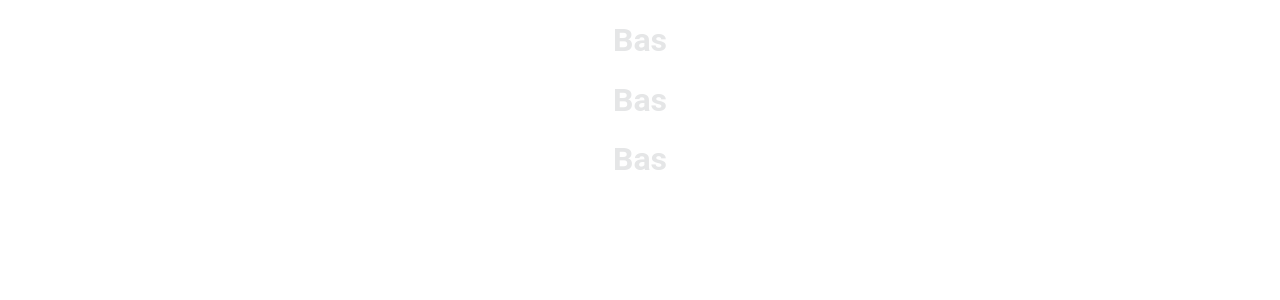
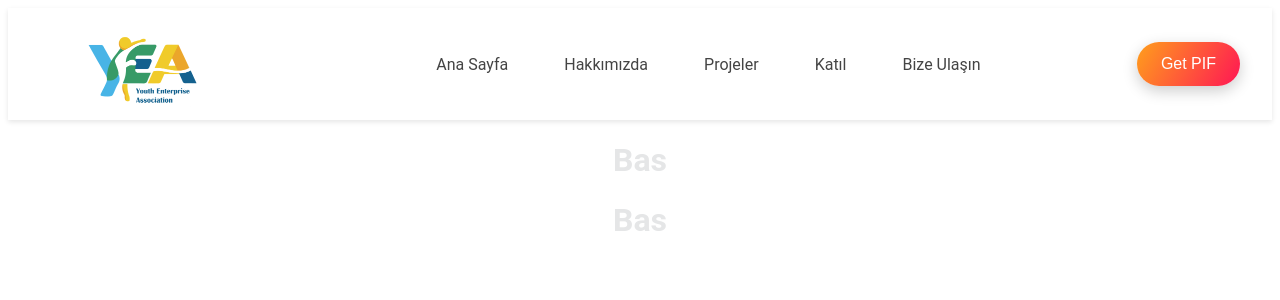
Before and after one commit to NusretTinel/GGD-WEBSITE, a Vue app in the folder ggd/: page /join in a window 1280 px wide. Shown: the top 300 px of the page. Built offline with nearby package versions, Linux system fonts and the light colour scheme.

Commit message:
Navbar pre release

```diff
--- a/ggd/src/components/PageContent/MainPage/MainPageContent.vue
+++ b/ggd/src/components/PageContent/MainPage/MainPageContent.vue
@@ -1,15 +1,85 @@
+<template>
+  <div class="homepage">
 
-<template>
-  <div class="">
-    <h1>Bas</h1>
+    <div class="hero-section">
+      <div class="text-content">
+        <h1>Genç Girişimci Derneği</h1>
+        <p>Türkiye'de gençlerin yerli ve uluslararası girişimlerine destek olan bir sivil toplum kuruluşu</p>
+        <div class="buttons">
+          <button class="primary-button">Biz Kimiz</button>
+          <button class="secondary-button">Projelerimiz</button>
+        </div>
+      </div>
+      <div class="image-content">
+        <img src="hero-image.jpg" alt="Group" />
+      </div>
+    </div>
   </div>
 </template>
-<script >
+
+<script>
+
+
 export default {
-  name: 'MainContent',
-}
+  components: {
+
+  },
+};
 </script>
 
-<style >
+<style scoped>
+.homepage {
+  text-align: center;
+  font-family: Arial, sans-serif;
+}
 
+.hero-section {
+  display: flex;
+  align-items: center;
+  justify-content: space-around;
+  padding: 2rem;
+}
+
+.text-content {
+  max-width: 50%;
+}
+
+.text-content h1 {
+  font-size: 2.5rem;
+  margin-bottom: 1rem;
+}
+
+.text-content p {
+  font-size: 1.2rem;
+  margin-bottom: 2rem;
+}
+
+.buttons {
+  display: flex;
+  gap: 1rem;
+}
+
+.primary-button,
+.secondary-button {
+  padding: 0.8rem 1.5rem;
+  border: none;
+  cursor: pointer;
+  border-radius: 5px;
+}
+
+.primary-button {
+  background: linear-gradient(45deg, #007bff, #ff3c3c);
+  color: white;
+}
+
+.secondary-button {
+  background: transparent;
+  border: 2px solid #007bff;
+  color: #007bff;
+}
+
+.image-content img {
+  max-width: 40%;
+  border-radius: 15px;
+}
 </style>
--- a/ggd/src/components/Utilities/Navbar/navbar.vue
+++ b/ggd/src/components/Utilities/Navbar/navbar.vue
@@ -1,15 +1,205 @@
+<template>
+  <nav class="navbar">
+    <div class="logo">
+      <img class="imageLogo" style="width: 200px; height: 150px" src="@/assets/images/logo.png" alt="Logo" />
+    </div>
+    <ul class="nav-links">
+      <!-- Ana Menü -->
+      <li><router-link to="/">Ana Sayfa</router-link></li>
+      <li><router-link to="/about">Hakkımızda</router-link></li>
 
-<template>
-  <div class="">
-    <h1>Bas</h1>
-  </div>
+      <!-- Dropdown Menü -->
+      <li class="dropdown">
+        <router-link to="/projects" class="dropdown-toggle">Projeler</router-link>
+        <ul class="dropdown-menu">
+          <li><router-link to="/projects/esc">ESC</router-link></li>
+          <li class="dropdown-submenu">
+            <router-link to="/projects/ka1" class="submenu-toggle">KA1</router-link>
+            <ul class="submenu">
+              <!-- Yıllar -->
+              <li class="dropdown-submenu">
+                <router-link to="/projects/ka1/2022" class="submenu-toggle">2022</router-link>
+                <ul class="submenu">
+                  <li><router-link to="/projects/ka1/2022/june">June</router-link></li>
+                  <li><router-link to="/projects/ka1/2022/july">July</router-link></li>
+                </ul>
+              </li>
+              <li class="dropdown-submenu">
+                <router-link to="/projects/ka1/2023" class="submenu-toggle">2023</router-link>
+                <ul class="submenu">
+                  <li><router-link to="/projects/ka1/2023/january">January</router-link></li>
+                  <li><router-link to="/projects/ka1/2023/february">February</router-link></li>
+                </ul>
+              </li>
+            </ul>
+          </li>
+        </ul>
+      </li>
+
+      <li><router-link to="/join">Katıl</router-link></li>
+      <li><router-link to="/contact">Bize Ulaşın</router-link></li>
+    </ul>
+    <button class="cta-button" @click="downloadPDF">Get PIF</button>
+  </nav>
 </template>
-<script >
+
+<script>
 export default {
-  name: 'navBar',
-}
+  name: "NavbarS",
+  methods: {
+    downloadPDF() {
+      const pdfUrl = "https://example.com/sample.pdf"; // Buraya gerçek PDF linkinizi koyun
+      const link = document.createElement("a");
+      link.href = pdfUrl;
+      link.download = "PIF.pdf"; // İndirme sırasında dosya adı
+      document.body.appendChild(link);
+      link.click();
+      document.body.removeChild(link);
+    },
+  },
+};
 </script>
 
-<style >
+<style scoped>
+/* Navbar Temel Stilleri */
+.navbar {
+  display: flex;
+  justify-content: space-between;
+  align-items: center;
+  padding: 1rem 2rem;
+  background-color: white;
+  box-shadow: 0 2px 5px rgba(0, 0, 0, 0.1);
+  height: 80px;
+}
 
+.logo img {
+  height: 50px;
+}
+
+.nav-links {
+  list-style: none;
+  display: flex;
+  gap: 1.5rem;
+}
+
+.nav-links a {
+  text-decoration: none;
+  font-size: 16px;
+  color: #444;
+  padding: 0.5rem 1rem;
+  display: block;
+  transition: color 0.3s ease;
+}
+
+.nav-links a:hover {
+  color: #ff5f5f; /* Hover durumunda yazı rengi */
+}
+
+/* Dropdown Menü */
+.dropdown {
+  position: relative;
+}
+
+.dropdown:hover .dropdown-menu {
+  display: block;
+  opacity: 1;
+  visibility: visible;
+  transform: translateY(10px);
+}
+
+.dropdown-menu {
+  position: absolute;
+  top: 100%;
+  left: 0;
+  background: linear-gradient(120deg, #ffeecf, #ffadad, #ffd6a5);
+  box-shadow: 0 2px 10px rgba(0, 0, 0, 0.1);
+  border-radius: 15px;
+  z-index: 10;
+  list-style: none;
+  padding: 0.5rem 0;
+  opacity: 0;
+  visibility: hidden;
+  transform: translateY(0);
+  transition: all 0.3s ease-in-out;
+}
+
+.dropdown-menu li {
+  padding: 0.5rem 1rem;
+}
+
+.dropdown-menu li a {
+  text-decoration: none;
+  color: #3a3a3a;
+  font-size: 14px;
+  display: block;
+  padding: 0.5rem 1rem;
+  border-radius: 5px;
+}
+
+.dropdown-menu li a:hover {
+  background-color: rgba(255, 255, 255, 0.9);
+  color: #1d3557;
+  box-shadow: 0 0 5px rgba(0, 0, 0, 0.2);
+}
+
+/* Alt Menü */
+.dropdown-submenu {
+  position: relative;
+}
+
+.dropdown-submenu:hover > .submenu {
+  display: block;
+  opacity: 1;
+  visibility: visible;
+  transform: translateX(10px);
+}
+
+.submenu {
+  position: absolute;
+  top: 0;
+  left: 100%;
+  background: linear-gradient(120deg, #b9fbc0, #ffc6ff);
+  box-shadow: 0 2px 10px rgba(0, 0, 0, 0.1);
+  border-radius: 15px;
+  z-index: 10;
+  padding: 0.5rem 0;
+  opacity: 0;
+  visibility: hidden;
+  transform: translateX(0);
+  transition: all 0.3s ease-in-out;
+}
+
+.submenu li {
+  padding: 0.5rem 1rem;
+}
+
+.submenu li a {
+  text-decoration: none;
+  color: #343a40;
+}
+
+.submenu li a:hover {
+  background-color: rgba(255, 241, 204, 0.8);
+  color: #6a0572;
+  border-radius: 5px;
+}
+
+/* CTA Buton */
+.cta-button {
+  background: linear-gradient(120deg, #ff9f1c, #ff1654);
+  border: none;
+  color: white;
+  padding: 0.8rem 1.5rem;
+  border-radius: 30px;
+  cursor: pointer;
+  font-size: 16px;
+  transition: all 0.4s ease;
+  box-shadow: 0 5px 15px rgba(0, 0, 0, 0.2);
+}
+
+.cta-button:hover {
+  background: linear-gradient(120deg, #ff6f61, #ff9f1c);
+  transform: translateY(-5px) scale(1.05);
+  box-shadow: 0 8px 20px rgba(0, 0, 0, 0.3);
+}
 </style>
--- a/ggd/src/router/router.js
+++ b/ggd/src/router/router.js
@@ -13,6 +13,8 @@ const routes = [
     { path: '/join', component: Join },
     { path: '/about', component: About },
     { path: '/projects', component: Projects },
+    { path: '/projects/erasmus', component: Projects }, // Erasmus için örnek
+    { path: '/projects/horizon', component: Projects }, // Horizon 2020 için örnek
 
 
     // { path: '/content/:id', name: 'ContentPage', component: ReferenceInPage, props: true }
```
Also changed, not shown: ggd/src/assets/images/logo.png (added).
